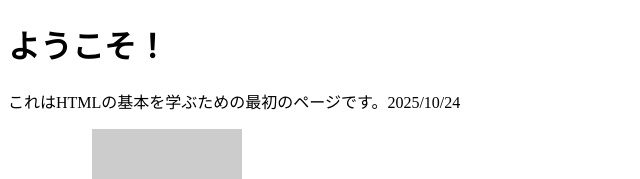
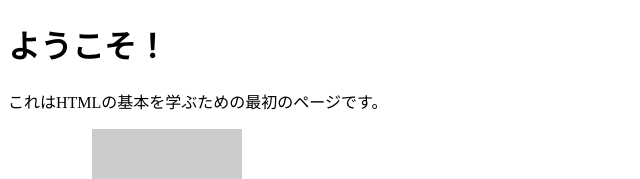
Before and after one commit to rychinen/web, a plain HTML site: page index.html in a window 1280 px wide. Shown: the top 179 px of the page, without its empty margins (0-640 px from the left). Drawn offline with Linux system fonts and the light colour scheme; placeholder pictures from the web are drawn by us.

Commit message:
Remove date from introductory paragraph in HTML

```diff
--- a/index.html
+++ b/index.html
@@ -6,7 +6,7 @@
 </head>
 <body>
   <h1>ようこそ！</h1>
-  <p>これはHTMLの基本を学ぶための最初のページです。2025/10/24</p>
+  <p>これはHTMLの基本を学ぶための最初のページです。</p>
   <a href="https://example.com">リンクの例</a>
   <img src="https://via.placeholder.com/150" alt="サンプル画像">
 </body>
```
